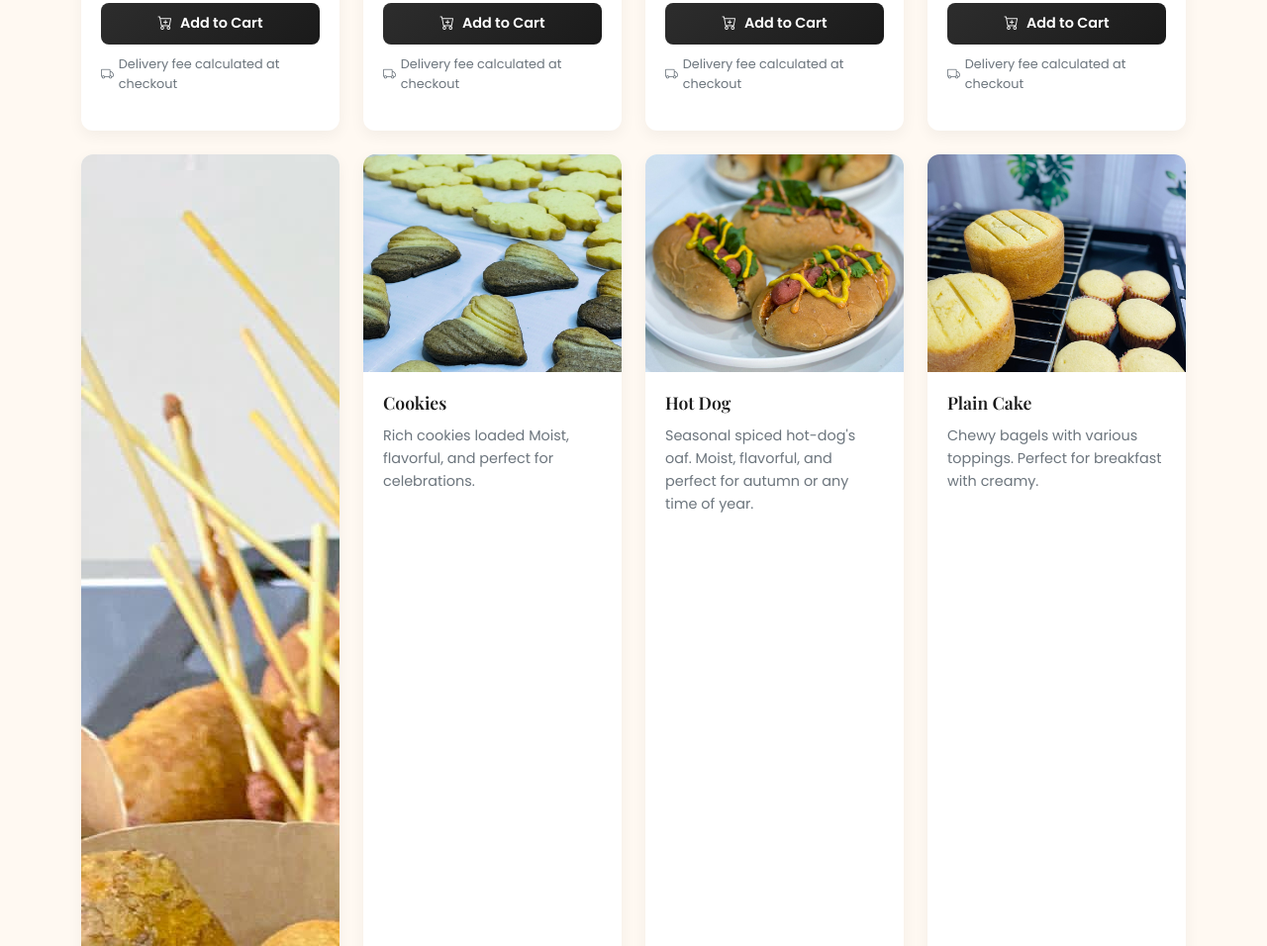
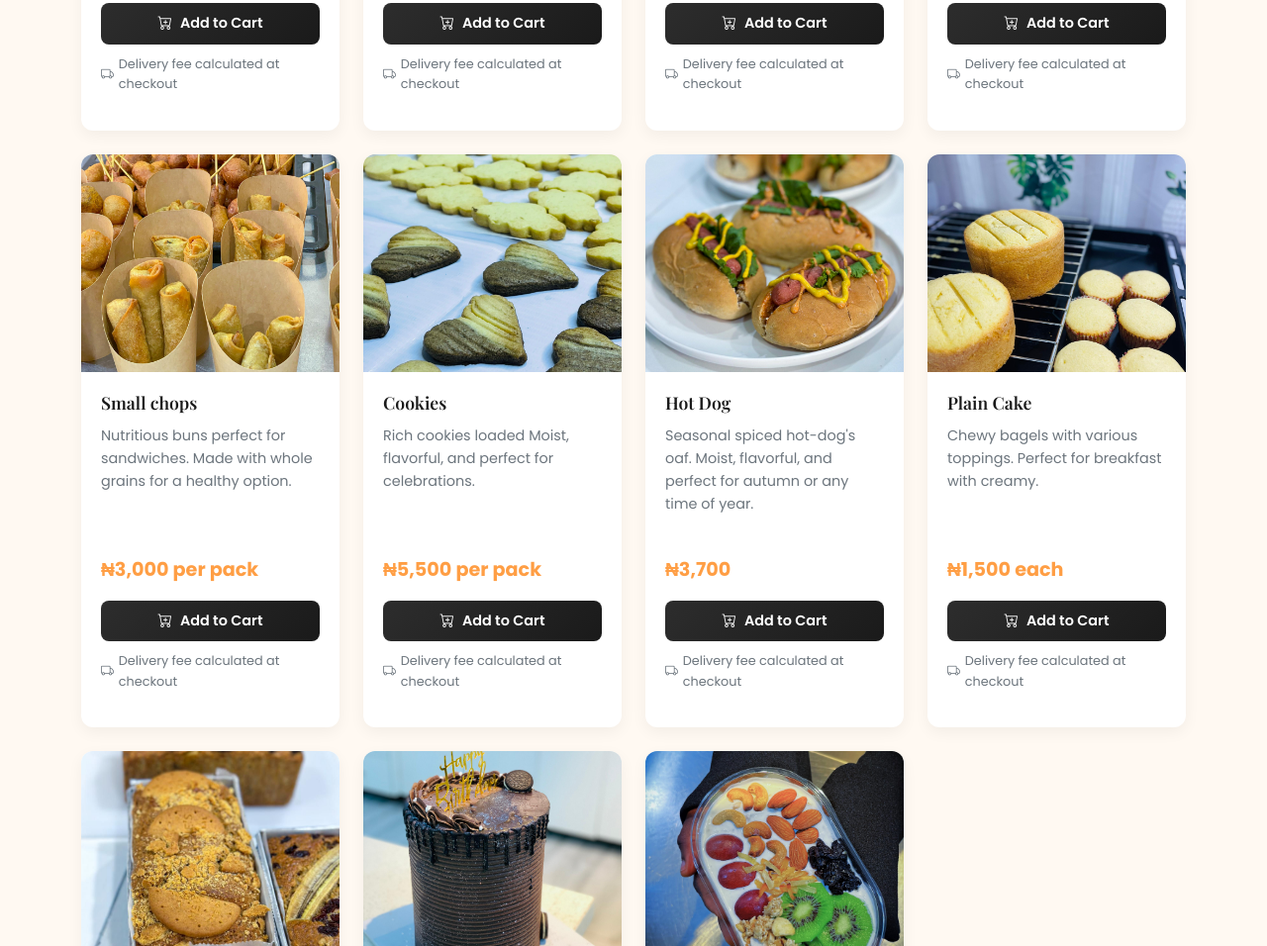
Before and after one commit to kichkid/oma-s-frosted-bites, a plain HTML site: page productview.html in a window 1280 px wide. Shown: the part 937-1893 px from the top of the page at 99% size. Drawn offline with nearby package versions, Linux system fonts and the light colour scheme.

Commit message:
initial commit

```diff
--- a/productview.html
+++ b/productview.html
@@ -567,7 +567,7 @@
                 <div class="col-12 col-sm-6 col-lg-4 col-xl-3">
                     <div class="card product-card">
                         <div class="product-img-container">
-                            <img src="images/oma bites/WhatsApp Image 2025-08-12 at 08.03.49 (3).jpeg" class="Small chops" alt="Whole Grain Buns">
+                            <img src="images/oma bites/WhatsApp Image 2025-08-12 at 08.03.49 (3).jpeg" class="product-img" alt="Small chops">
                         </div>
                         <div class="card-body">
                             <h5 class="card-title">Small chops</h5>
```
